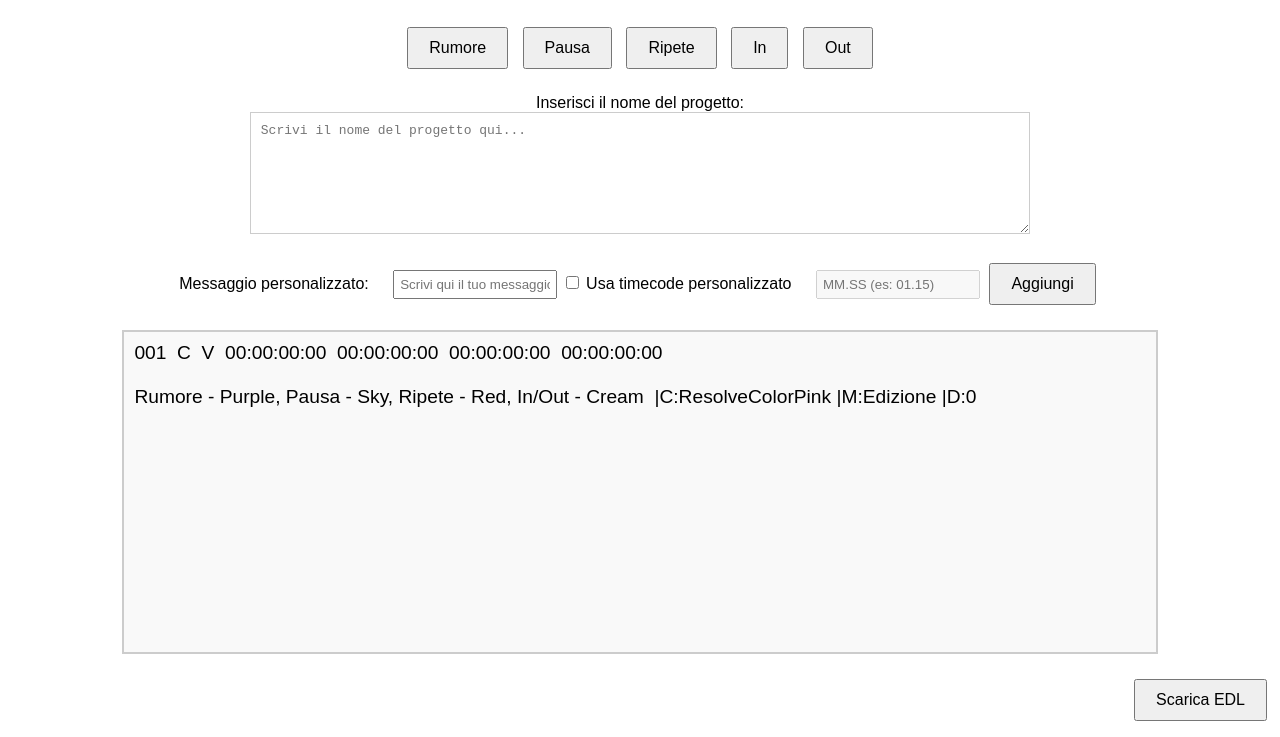
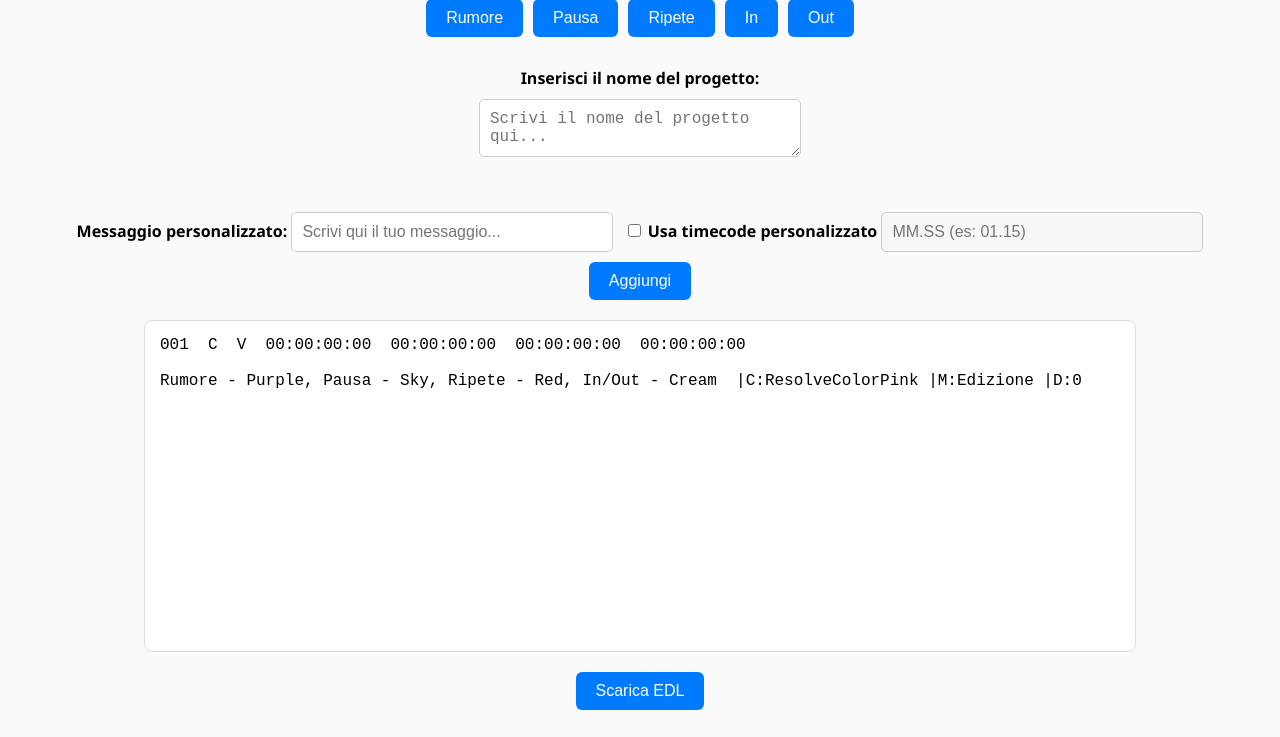
Before and after one commit to ceva20/Atem-EDL-marker-generator, a plain HTML site: page index.html in a window 1280 px wide. Shown: the part 205-942 px from the top of the page. Drawn offline with Linux system fonts and the light colour scheme.

Commit message:
2.0
Cambio della UI

```diff
--- a/style.css
+++ b/style.css
@@ -1,33 +1,41 @@
 body {
-  font-family: Arial, sans-serif;
+  font-family: 'Segoe UI', Tahoma, Geneva, Verdana, sans-serif;
+  background-color: #fafafa;
+  margin: 0;
+  padding: 40px;
   text-align: center;
-  margin-top: 50px;
 }
 
-#timecode {
-  font-size: 2em;
-  margin-bottom: 20px;
-}
-
-#timer {
-  font-size: 1.5em;
-  margin-bottom: 20px;
-  color: #555;
+#timecode, #timer {
+  font-size: 2rem;
+  margin-bottom: 10px;
 }
 
 .button-container {
-  margin-top: 20px;
+  display: flex;
+  flex-wrap: wrap;
+  justify-content: center;
+  gap: 10px;
+  margin: 15px 0;
 }
 
 button {
   padding: 10px 20px;
-  font-size: 1em;
-  margin: 5px;
-  cursor: pointer;
+  font-size: 1rem;
+  border: none;
+  border-radius: 6px;
+  background-color: #007bff;
+  color: white;
+  transition: background-color 0.3s ease;
+}
+
+button:hover {
+  background-color: #0056b3;
 }
 
 button:disabled {
   background-color: #ccc;
+  cursor: not-allowed;
 }
 
 .copy-alert {
@@ -35,60 +43,46 @@ button:disabled {
   color: green;
 }
 
+#textInputContainer,
+#customTimecodeContainer {
+  margin-top: 30px;
+}
+
+label {
+  font-weight: bold;
+}
+
+textarea,
+input[type="text"] {
+  width: 300px;
+  padding: 10px;
+  font-size: 1rem;
+  border: 1px solid #ccc;
+  border-radius: 5px;
+  margin: 10px 0;
+}
+
+input[type="checkbox"] {
+  margin-left: 10px;
+}
+
 #timecodeOutput {
-  margin-top: 20px;
-  font-size: 1.2em;
-  white-space: pre-wrap;
-  word-wrap: break-word;
-  text-align: left;
+  margin: 20px auto;
   width: 80%;
   height: 300px;
-  margin: 20px auto;
-  border: 2px solid #ccc;
-  padding: 10px;
-  overflow-y: scroll;
-  background-color: #f9f9f9;
-}
-
-#timecodeOutput[contenteditable="true"] {
-  outline: none;
+  padding: 15px;
+  background-color: #fff;
+  border: 1px solid #ddd;
+  overflow-y: auto;
+  text-align: left;
+  white-space: pre-wrap;
+  font-family: monospace;
+  font-size: 1rem;
+  border-radius: 8px;
 }
 
 #fileButtonContainer {
   margin-top: 20px;
-  text-align: right;
-}
-
-#fileButtonContainer button {
-  font-size: 1em;
-}
-
-#textInputContainer {
-  margin-top: 20px;
-}
-
-#textInputContainer textarea {
-  width: 60%;
-  height: 100px;
-  padding: 10px;
-  font-size: 1em;
-  border: 1px solid #ccc;
-}
-
-#customTimecodeContainer {
-  margin-top: 20px;
-  text-align: center;
-}
-
-#customTimecodeContainer input[type="text"] {
-  width: 150px;
-  padding: 5px;
-  margin-left: 10px;
-}
-
-#customTimecodeContainer label {
-  font-size: 1em;
-  margin-right: 10px;
 }
 
 #timecodeWarning {
@@ -98,6 +92,6 @@ button:disabled {
 }
 
 .rumore { color: purple; font-weight: bold; }
-.pausa { color: skyblue; font-weight: bold; }
+.pausa { color: steelblue; font-weight: bold; }
 .ripete { color: red; font-weight: bold; }
 .In, .Out { color: chocolate; font-weight: bold; }
```
